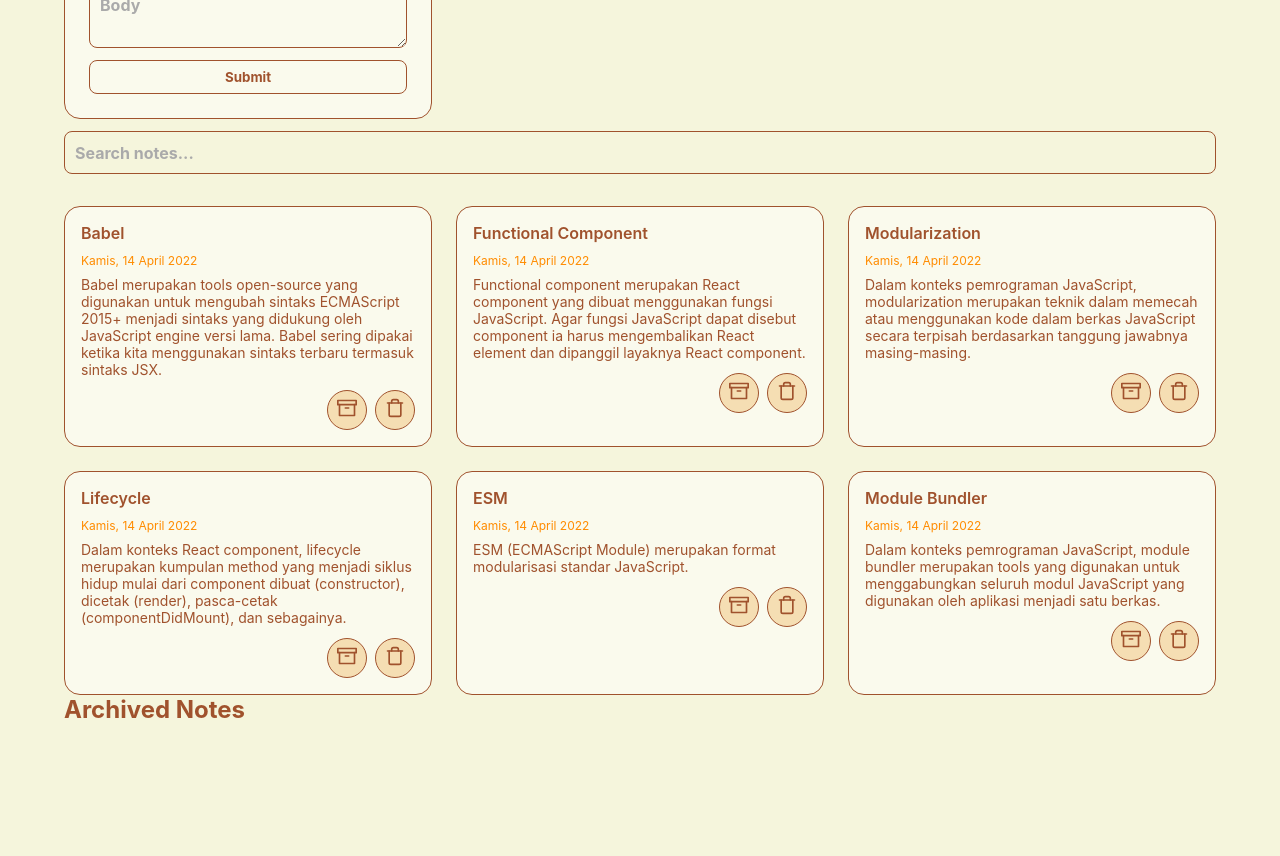
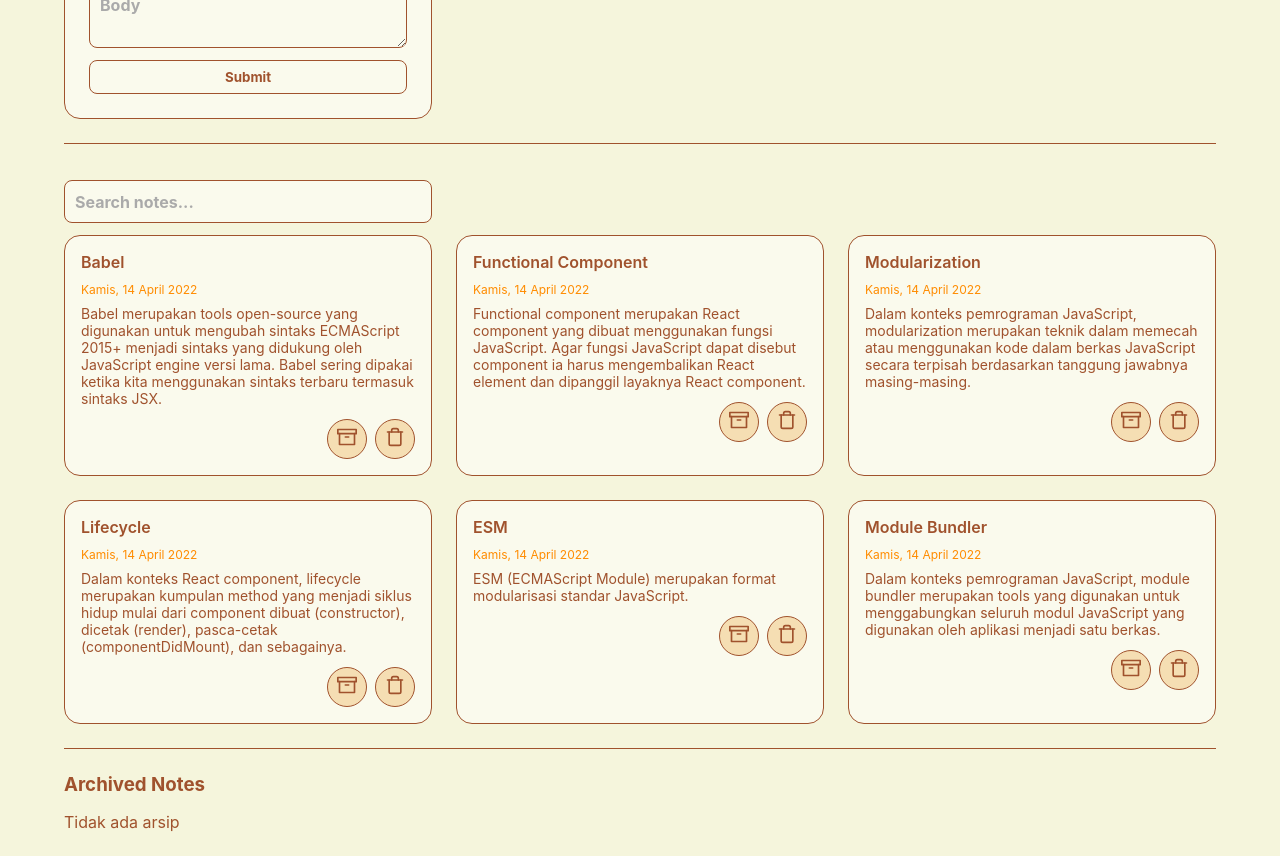
Before and after one commit to irwanphan/dicoding-personal-notes, a React (Vite) app: page / in a window 1280 px wide. Shown: the part 200-1056 px from the top of the page. Before the commit the page ends 948 px from the top, so only its background shows below. Built offline with nearby package versions, Linux system fonts and the light colour scheme.

Commit message:
styling search and archive area

```diff
--- a/src/index.jsx
+++ b/src/index.jsx
@@ -1,16 +1,12 @@
 import React, {useEffect, useState} from 'react';
 import { createRoot } from 'react-dom/client';
-
-// import style
 import './styles/style.css';
-
 import { getInitialData } from './utils';
 import Note from './components/Note';
 import FormCreateNote from './components/FormCreateNote';
 
 const Home = () => {
     const [data, setData] = useState([]);
-    const [archivedData, setArchivedData] = useState([]);
     const [isLoading, setIsLoading] = useState(true);
     const [searchQuery, setSearchQuery] = useState('');
 
@@ -25,7 +21,6 @@ const Home = () => {
         if (data) {
             setIsLoading(false);
         }
-        // console.log(data);
     }, [data]);
 
     const createNote = (newNote) => {
@@ -61,14 +56,17 @@ const Home = () => {
         <div className="container">
             <FormCreateNote onCreateNote={createNote} />
 
-            <input
-                type="text"
-                placeholder="Search notes..."
-                value={searchQuery}
-                onChange={(e) => setSearchQuery(e.target.value)}
-            />
+            <div className="divider"></div>
 
-            <br/>
+            <div className='search-input-container'>
+                <input
+                    className='search-input'
+                    type="text"
+                    placeholder="Search notes..."
+                    value={searchQuery}
+                    onChange={(e) => setSearchQuery(e.target.value)}
+                />
+            </div>
 
             <div className="notes-container">
                 {
@@ -86,9 +84,11 @@ const Home = () => {
                 }
             </div>
 
+            <div className="divider"></div>
+            <h3>Archived Notes</h3>
             <div className="archived-notes-container">
-                <h2>Archived Notes</h2>
                 {
+                    archivedNotes.length == 0 ? <div>Tidak ada arsip</div> :
                     archivedNotes.map((item) => {
                     return (
                         <Note
--- a/src/styles/style.css
+++ b/src/styles/style.css
@@ -15,8 +15,17 @@ body {
   margin: 0 auto;
   padding: 1.5rem;
 }
+.container h3 {
+  margin: 1rem 0;
+}
 
-.form-create-note {
+.divider {
+  margin: 1.5rem 0;
+  border-bottom: 1px solid sienna;
+}
+
+.form-create-note,
+.search-input-container {
   display: grid;
   grid-template-columns: repeat(3, minmax(20rem, 1fr));
   gap: 1.5rem;
@@ -51,6 +60,10 @@ body {
   border-color: sienna;
 }
 
+.search-input {
+  background-color: rgba(255, 255, 255, 0.5);
+}
+
 input, textarea {
   width: 100%;
   padding: 0.625rem;
@@ -74,7 +87,7 @@ input::placeholder, textarea::placeholder {
   font-family: 'Comfortaa', 'Oxygen', 'Inter', 'sans-serif';
 }
 
-.note-app__header {
+/* .note-app__header {
   display: flex;
   align-items: center;
   justify-content: center;
@@ -149,9 +162,10 @@ input::placeholder, textarea::placeholder {
 .notes-list__empty-message {
   text-align: center;
   color: #aaa;
-}
+} */
 
-.notes-container {
+.notes-container,
+.archived-notes-container {
   display: grid;
   grid-template-columns: repeat(auto-fit, minmax(20rem, 1fr));
   gap: 1.5rem;
@@ -212,7 +226,7 @@ input::placeholder, textarea::placeholder {
   border-color: sienna;
 }
 
-@media only screen and (min-width: 500px) {
+/* @media only screen and (min-width: 500px) {
   .notes-list {
     grid-template-columns: 1fr 1fr;
   }
@@ -232,4 +246,4 @@ input::placeholder, textarea::placeholder {
   .notes-list {
     grid-template-columns: repeat(4, 1fr);
   }
-}
+} */
```
